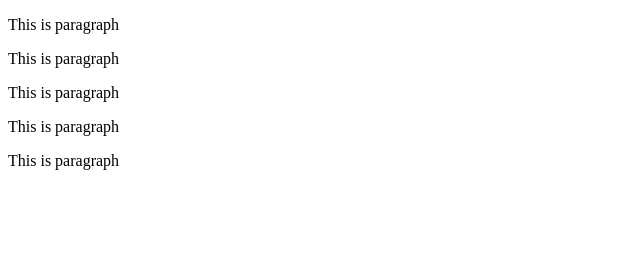
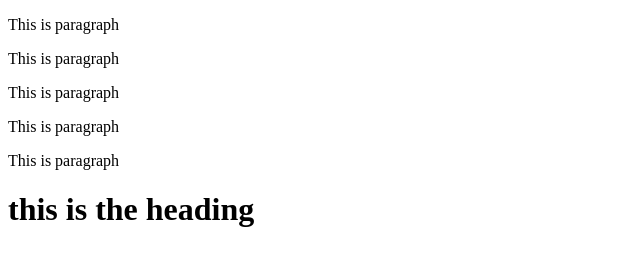
Before and after one commit to hibirit/gitPractice, a plain HTML site: page pages/index.html in a window 1280 px wide. Shown: the whole page, without its empty margins (0-640 px from the left). Drawn offline with Linux system fonts and the light colour scheme.

Commit message:
heading add
add heding tille

```diff
--- a/pages/index.html
+++ b/pages/index.html
@@ -12,5 +12,6 @@
     <p>This is paragraph</p>
     <p>This is paragraph</p>
     <p>This is paragraph</p>
+    <h1>this is the heading</h1>
 </body>
 </html>
```
